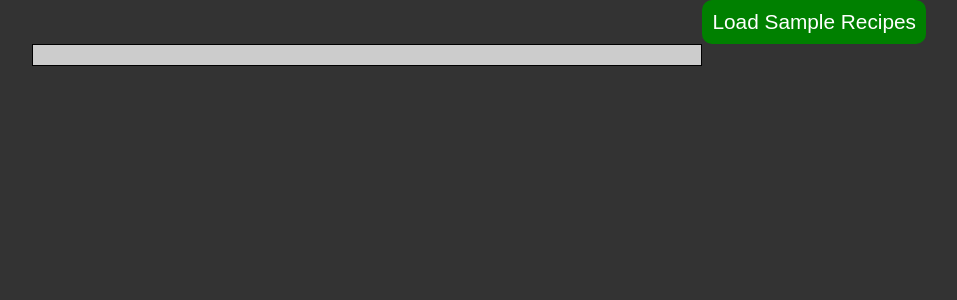
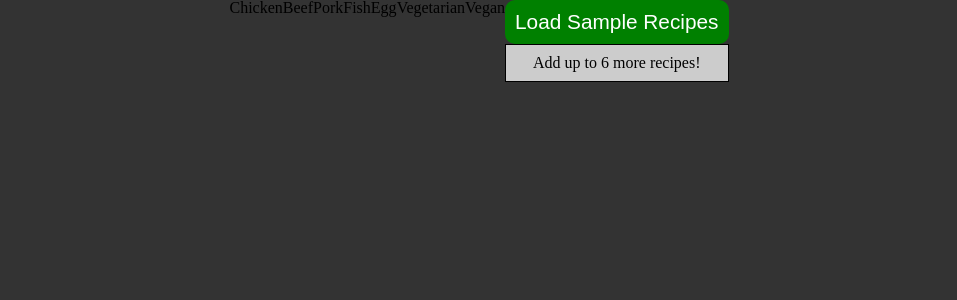
Before and after one commit to Taouen/gobble, a React (Create React App) app: page /picker in a window 1280 px wide. Shown: the top 300 px of the page, without its empty margins (161-1118 px from the left). Built offline with nearby package versions, Linux system fonts and the light colour scheme.

Commit message:
added category bar list

```diff
--- a/src/components/Box.js
+++ b/src/components/Box.js
@@ -7,6 +7,7 @@ const BoxWrapper = styled.div`
   padding: 10px;
   border: 1px solid black;
   background: #ccc;
+  text-align: center;
 `;
 
 class Box extends React.Component {
@@ -26,6 +27,11 @@ class Box extends React.Component {
             />
           );
         })}
+        {contents.length === 6 ? (
+          <h3>Your box is full!</h3>
+        ) : (
+          <h3>Add up to {6 - contents.length} more recipes!</h3>
+        )}
       </BoxWrapper>
     );
   }
--- a/src/components/BoxItem.js
+++ b/src/components/BoxItem.js
@@ -17,6 +17,12 @@ const Image = styled.img`
 
 const RemoveButton = styled.span`
   cursor: pointer;
+  transition: 0.3s;
+  font-size: 150%;
+
+  &:hover {
+    color: white;
+  }
 `;
 
 class BoxItem extends React.Component {
--- a/src/components/Picker.js
+++ b/src/components/Picker.js
@@ -3,7 +3,6 @@ import styled from 'styled-components';
 import RecipeCard from './RecipeCard';
 import sampleRecipes from '../recipes';
 import Box from './Box';
-import '../css/picker.css';
 import { v1 as uuid } from 'uuid';
 
 const Button = styled.button`
@@ -18,13 +17,30 @@ const Button = styled.button`
 `;
 const Wrapper = styled.div`
   display: grid;
-  grid-template-columns: 3fr 1fr;
+  grid-template-areas:
+    'category box'
+    'picker box';
+`;
+
+// Need to figure out how to style the Box component to fill the whole side.
+
+const RecipeCards = styled.div`
+  display: flex;
+  flex-wrap: wrap;
+  grid-area: picker;
+`;
+const CategoryBar = styled.ul`
+  display: flex;
+  justify-content: space-around;
+  grid-area: category;
 `;
 
 class Picker extends React.Component {
   state = {
     recipes: [],
     box: [],
+    boxFull: false,
+    proteins: ['Chicken', 'Beef', 'Pork', 'Fish', 'Egg', 'Vegetarian', 'Vegan'],
   };
 
   loadSampleRecipes = () => {
@@ -33,6 +49,9 @@ class Picker extends React.Component {
 
   addToBox = (id) => {
     // add the id generation here, and add the resultant id to the box object below
+    if (this.state.boxFull) {
+      alert('Box is full! Remove recipes before adding more.');
+    } else {
       const box = this.state.box;
       const index = this.state.recipes.findIndex((recipe) => recipe.id === id);
       const recipe = { ...this.state.recipes[index] };
@@ -43,6 +62,10 @@ class Picker extends React.Component {
       // sorted it out -- spread the reference into a new object, then applied the identifier only to the new copy of the object.
       box.push(recipe);
       this.setState({ box });
+      if (this.state.box.length === 6) {
+        this.setState({ boxFull: true });
+      }
+    }
   };
 
   removeFromBox = (identifier) => {
@@ -50,14 +73,20 @@ class Picker extends React.Component {
     const index = box.findIndex((i) => i.identifier === identifier);
     box.splice(index, 1);
     this.setState({ box });
+    this.setState({ boxFull: false });
   };
 
   render() {
     const { recipes } = this.state;
-
+    const { proteins } = this.state;
     return (
       <Wrapper>
-        <div className="test">
+        <CategoryBar>
+          {proteins.map((protein, i) => (
+            <li key={i}>{protein}</li>
+          ))}
+        </CategoryBar>
+        <RecipeCards>
           {recipes.map((recipe) => {
             return (
               <RecipeCard
@@ -70,7 +99,7 @@ class Picker extends React.Component {
               />
             );
           })}
-        </div>
+        </RecipeCards>
         {recipes.length === 0 ? (
           <Button onClick={this.loadSampleRecipes}>Load Sample Recipes</Button>
         ) : null}
```
Lines whose indentation alone changed are shown as unchanged.
